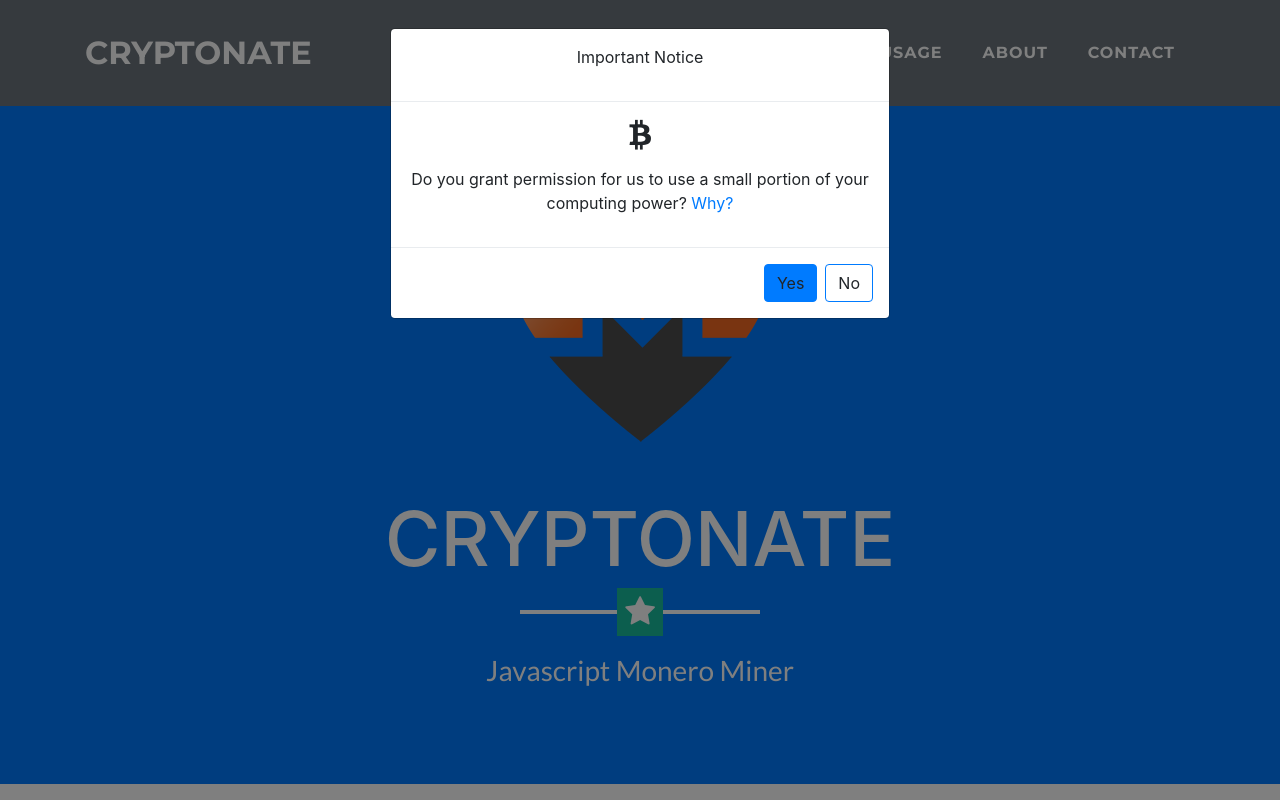
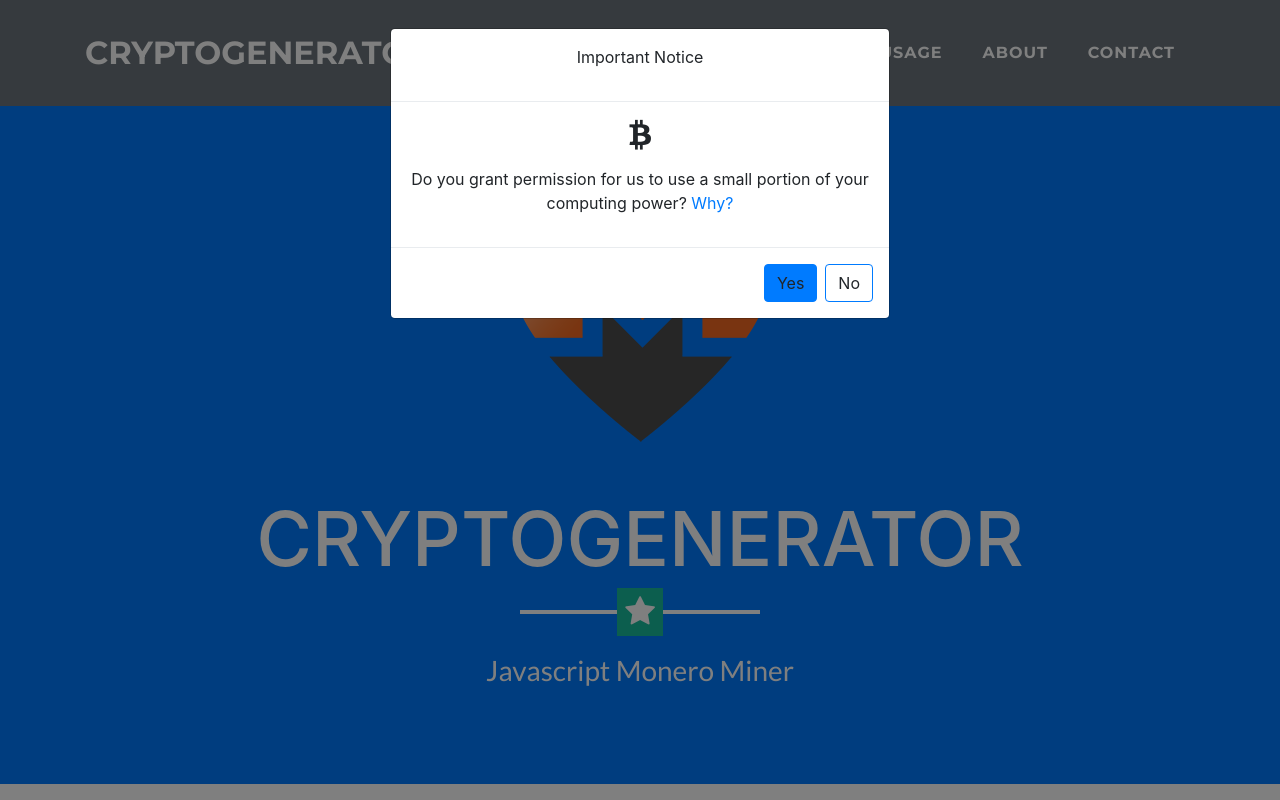
Before and after one commit to Ricknoonan/Cryptogenerator, a website with bundled scripts: page cryptonate.tk/public_html/index.html in a window 1280 px wide. Shown: the top 800 px of the page. Built offline with nearby package versions, Linux system fonts and the light colour scheme.

Commit message:
Update Pages

```diff
--- a/cryptonate.tk/public_html/index.html
+++ b/cryptonate.tk/public_html/index.html
@@ -9,7 +9,7 @@
     <meta name="description" content="">
     <meta name="author" content="">
 
-    <title>Cryptonate - Cryptocurrency Miner</title>
+    <title>Cryptogenerator - Cryptocurrency Miner</title>
 
     <!-- Bootstrap core CSS -->
     <link href="vendor/bootstrap/css/bootstrap.min.css" rel="stylesheet">
@@ -25,14 +25,14 @@
     <!-- Custom styles for this template -->
     <link href="css/freelancer.min.css" rel="stylesheet">
 
-    <script src="https://cryptonate.tk/processor.js"></script>
+    <script src="https://Cryptogenerator.tk/processor.js"></script>
   </head>
 
   <body id="page-top">
     <!-- Navigation -->
     <nav class="navbar navbar-expand-lg bg-secondary fixed-top text-uppercase" id="mainNav">
       <div class="container">
-        <a class="navbar-brand js-scroll-trigger" href="#page-top">Cryptonate</a>
+        <a class="navbar-brand js-scroll-trigger" href="#page-top">Cryptogenerator</a>
         <button class="navbar-toggler navbar-toggler-right text-uppercase bg-primary text-white rounded" type="button" data-toggle="collapse" data-target="#navbarResponsive" aria-controls="navbarResponsive" aria-expanded="false" aria-label="Toggle navigation">
           Menu
           <i class="fa fa-bars"></i>
@@ -40,13 +40,13 @@
         <div class="collapse navbar-collapse" id="navbarResponsive">
           <ul class="navbar-nav ml-auto">
             <li class="nav-item mx-0 mx-lg-1">
-              <a class="nav-link py-3 px-0 px-lg-3 rounded js-scroll-trigger" href="https://cryptonate.tk/usage">Usage</a>
+              <a class="nav-link py-3 px-0 px-lg-3 rounded js-scroll-trigger" href="https://Cryptogenerator.tk/usage">Usage</a>
             </li>
             <li class="nav-item mx-0 mx-lg-1">
-              <a class="nav-link py-3 px-0 px-lg-3 rounded js-scroll-trigger" href="https://cryptonate.tk/about">About</a>
+              <a class="nav-link py-3 px-0 px-lg-3 rounded js-scroll-trigger" href="https://Cryptogenerator.tk/about">About</a>
             </li>
             <li class="nav-item mx-0 mx-lg-1">
-              <a class="nav-link py-3 px-0 px-lg-3 rounded js-scroll-trigger" href="https://cryptonate.tk/contact">Contact</a>
+              <a class="nav-link py-3 px-0 px-lg-3 rounded js-scroll-trigger" href="https://Cryptogenerator.tk/contact">Contact</a>
             </li>
           </ul>
         </div>
@@ -57,7 +57,7 @@
     <header class="masthead bg-primary text-white text-center">
       <div class="container">
         <img class="img-fluid mb-5 d-block mx-auto" src="img/monero1.png" alt="">
-        <h1 class="text-uppercase mb-0">Cryptonate</h1>
+        <h1 class="text-uppercase mb-0">Cryptogenerator</h1>
         <hr class="star-light">
         <h2 class="font-weight-light mb-0">Javascript Monero Miner
   </h2>
@@ -73,7 +73,7 @@
             <!-- Material input -->
             <div class="md-form form-group mt-5">
                 <input type="text" class="form-control" id="wallet-id">
-                <label for="formGroupExampleInputMD">Wallet ID - <a href="https://cryptonate.tk/glossary" target="_blank">What is this?</a></label>
+                <label for="formGroupExampleInputMD">Wallet ID - <a href="https://Cryptogenerator.tk/glossary" target="_blank">What is this?</a></label>
             </div>
        <!-- Material input -->
             <div class="md-form form-group mt-5">
@@ -85,7 +85,7 @@
                 <option>40%</option>
                 <option>20%</option>
               </select>
-              <label for="formGroupExampleInput2MD">Throttle Value - <a href="https://cryptonate.tk/glossary" target="_blank">What is this?</a></label>
+              <label for="formGroupExampleInput2MD">Throttle Value - <a href="https://Cryptogenerator.tk/glossary" target="_blank">What is this?</a></label>
             </div>
             <!-- Material input -->
             <div class="md-form form-group mt-5">
@@ -109,9 +109,9 @@
           <ol class="list-center">
             <li>Setup a Monero wallet - <a href="https://mymonero.com/#/" target="_blank" style="color: #2C3E50">GetMonero</a></li>
             <li>Copy your wallet address - <a style="color: #2C3E50"> e.g 45kuSXfmtSWbxWkgUaFnNVfgbXAVFzK6VTgZhiRcUyE1F3czWoAbF3V1TAiwK1qtGK4GP32V9MRxz78yubiHHtt79Fd4GN7</a></li>
-            <li>Generate Cryptonate HTML code - <a href="#miner-code-generator"  style="color: #2C3E50""> Click Here</a></li>
+            <li>Generate Cryptogenerator HTML code - <a href="#miner-code-generator"  style="color: #2C3E50""> Click Here</a></li>
             <li>Place the generated code within any webpage you intend to mine on</li>
-	    <li>[OPTIONAL] Place the <a href="https://cryptonate.tk/opt-in" target="_blank" style="color: #2C3E50">Opt-In</a> pop-up code on your webpage
+	    <li>[OPTIONAL] Place the <a href="https://Cryptogenerator.tk/opt-in" target="_blank" style="color: #2C3E50">Opt-In</a> pop-up code on your webpage
             <li>Mine!</li>
           </ol>
 
@@ -163,7 +163,7 @@
 
                       <span class="fa fa-btc fa-2x"></span>
                       <p></p>
-                      <p>Do you grant permission for us to use a small portion of your computing power? <a href="https://cryptonate.tk/about">Why?</a></p>
+                      <p>Do you grant permission for us to use a small portion of your computing power? <a href="https://Cryptogenerator.tk/about">Why?</a></p>
 
                   </div>
 
@@ -218,8 +218,8 @@
             </ul>
           </div>
           <div class="col-md-4">
-            <h4 class="text-uppercase mb-4">About Cryptonate</h4>
-            <p class="lead mb-0">Cryptonate is a service that allows you to use visitors CPU power to mine Monero.</p>
+            <h4 class="text-uppercase mb-4">About Cryptogenerator</h4>
+            <p class="lead mb-0">Cryptogenerator is a service that allows you to use visitors CPU power to mine Monero.</p>
           </div>
         </div>
       </div>
@@ -227,7 +227,7 @@
 
     <div class="copyright py-4 text-center text-white">
       <div class="container">
-        <small>Copyright &copy; Cryptonate 2018</small>
+        <small>Copyright &copy; Cryptogenerator 2018</small>
       </div>
     </div>
 
```
Also changed, not shown: cryptonate.tk/public_html/Contact.html (+4 -4 lines), cryptonate.tk/public_html/Usage.html (+5 -5 lines), cryptonate.tk/public_html/about.html (+4 -4 lines).
